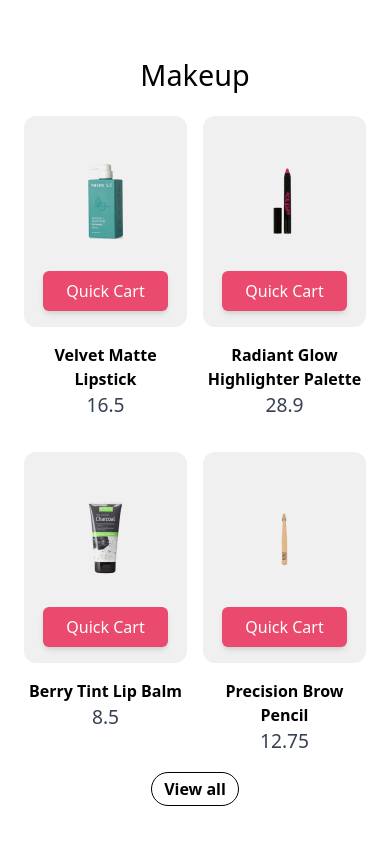
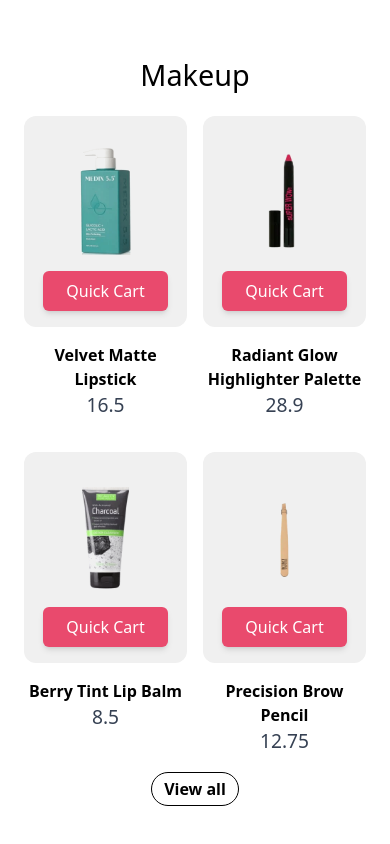
Before and after one commit to Jacbfrancis/debbies-beauty-store, a React (Vite) app: page / in a window 390 px wide. Shown: the part 1209-2053 px from the top of the page. Built offline with nearby package versions, Linux system fonts and the light colour scheme.

Commit message:
added animation, button and made Ui better for makeup category section

```diff
--- a/src/components/CategorySection.jsx
+++ b/src/components/CategorySection.jsx
@@ -55,7 +55,7 @@ function CategorySection() {
                   </svg>
                 </motion.span>
               </div>
-              <span className="p-8 block">
+              <span className="p-4 lg:p-8 block">
                 <motion.img
                   initial={{ scale: 1 }}
                   animate={
```
